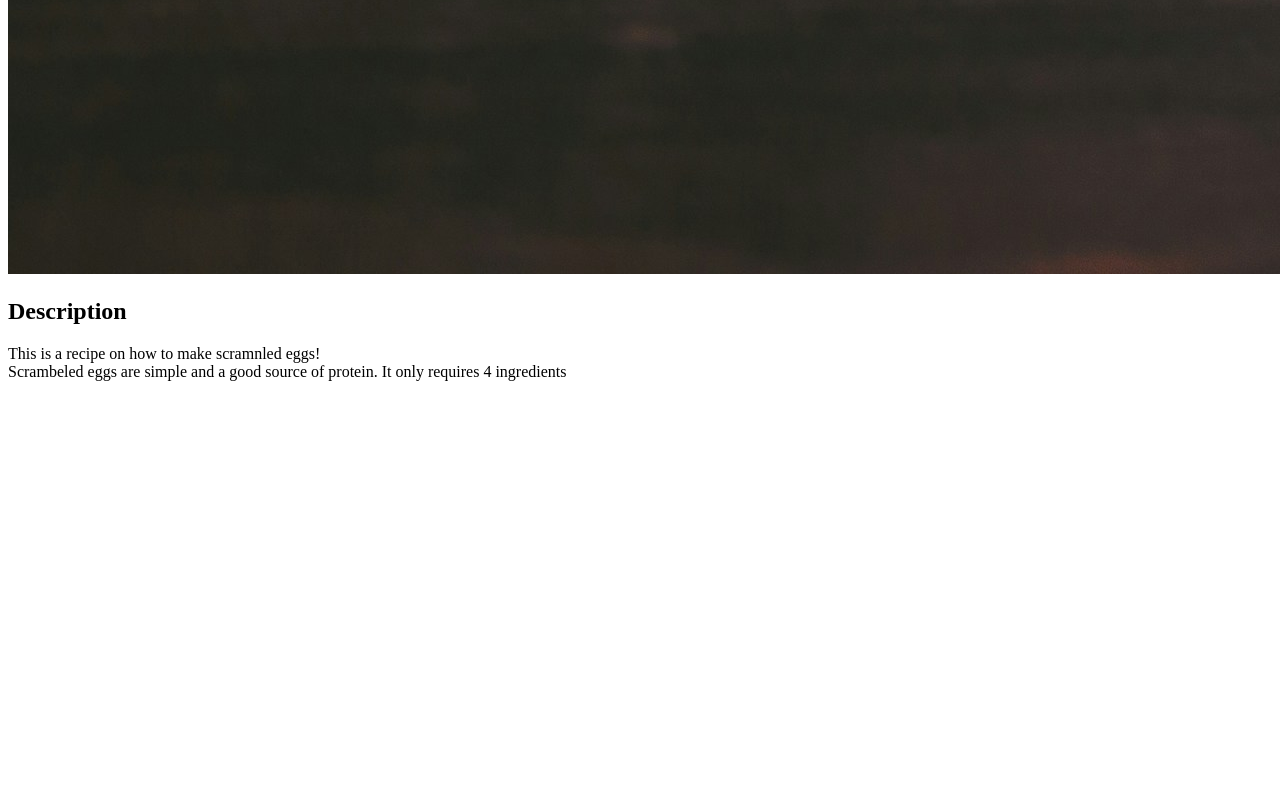
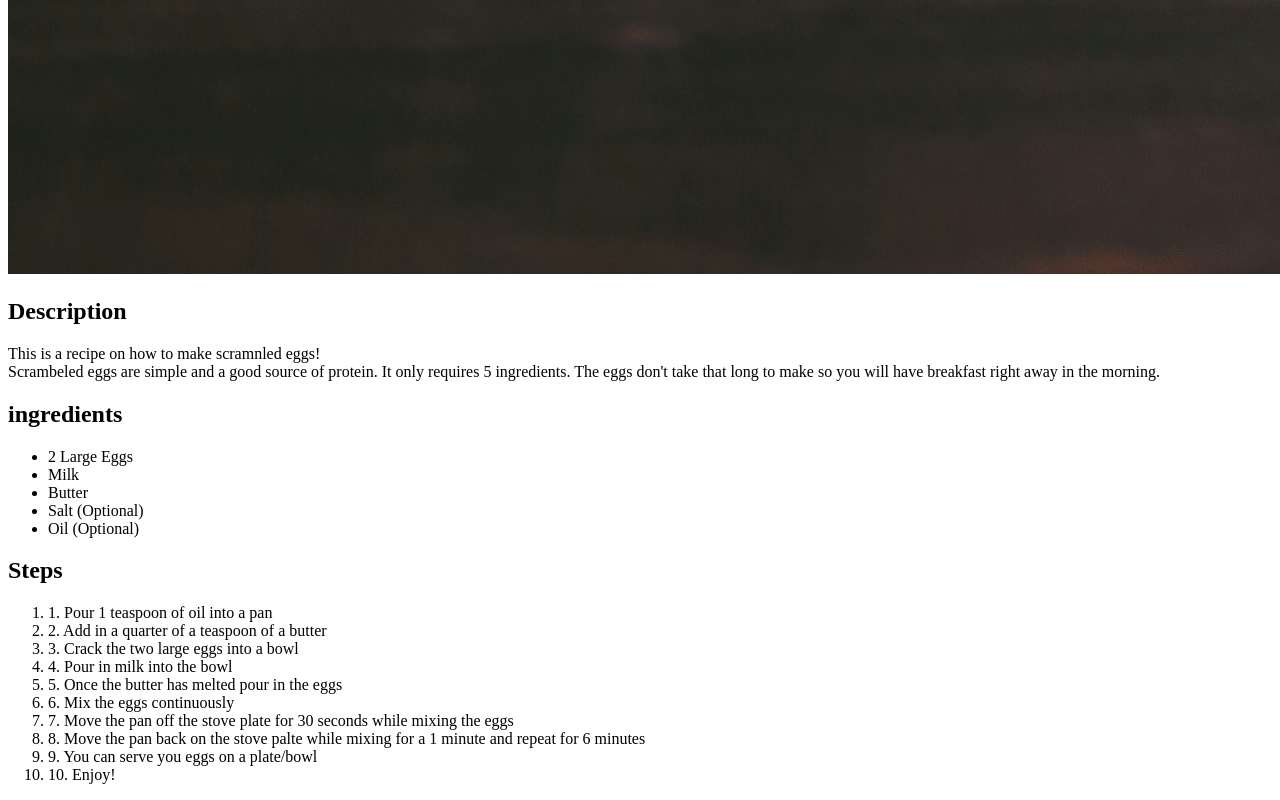
Before and after one commit to Azzen-dev/odin-receipes, a plain HTML site: page recipes/scrambled-eggs.html in a window 1280 px wide. Shown: the part 2432-3232 px from the top of the page. Before the commit the page ends 2829 px from the top, so only its background shows below. Drawn offline with Linux system fonts and the light colour scheme.

Commit message:
Add the ingredients and steps while creating new webpages for more recipes
Added the ingredients needed to make scrambled eggs followed by the steps needed to make the scrambled eggs

Added new webpages for new recipes to add to the webpages!

```diff
--- a/recipes/scrambled-eggs.html
+++ b/recipes/scrambled-eggs.html
@@ -12,6 +12,29 @@
     <h2>Description</h2>
     <p>This is a recipe on how to make scramnled eggs!<br>
         Scrambeled eggs are simple and a good source of protein.
-        It only requires 4 ingredients</p>
+        It only requires 5 ingredients. The eggs don't take that long to make
+        so you will have breakfast right away in the morning.</p>
+    <h2>ingredients</h2>
+    <ul>
+        <li>2 Large Eggs</li>
+        <li>Milk</li>
+        <li>Butter</li>
+        <li>Salt (Optional)</li>
+        <li>Oil (Optional)</li>
+    </ul>
+
+    <h2>Steps</h2>
+    <ol>
+        <li>1. Pour 1 teaspoon of oil into a pan</li>
+        <li>2. Add in a quarter of a teaspoon of a butter</li>
+        <li>3. Crack the two large eggs into a bowl</li>
+        <li>4. Pour in milk into the bowl</li>
+        <li>5. Once the butter has melted pour in the eggs</li>
+        <li>6. Mix the eggs continuously</li>
+        <li>7. Move the pan off the stove plate for 30 seconds while mixing the eggs</li>
+        <li>8. Move the pan back on the stove palte while mixing for a 1 minute and repeat for 6 minutes</li>
+        <li>9. You can serve you eggs on a plate/bowl</li>
+        <li>10. Enjoy!</li>
+    </ol>
 </body>
 </html>
```
Also changed, not shown: recipes/grandad-pancakes.html (added), recipes/grandad-popcorn-balls.html (added).
